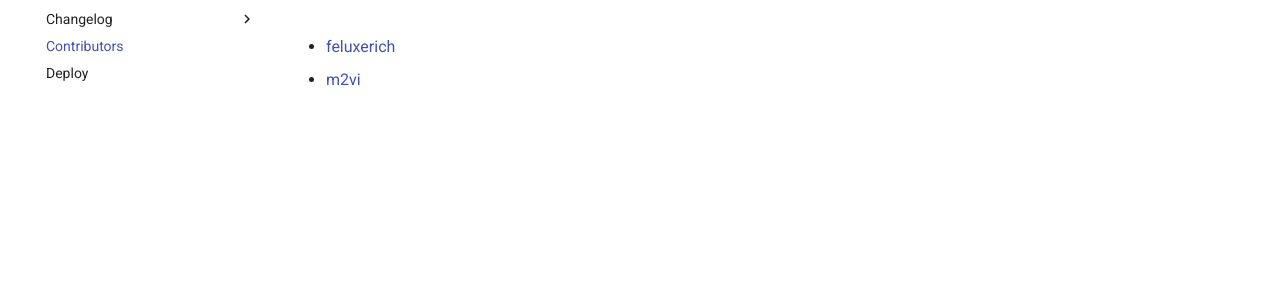
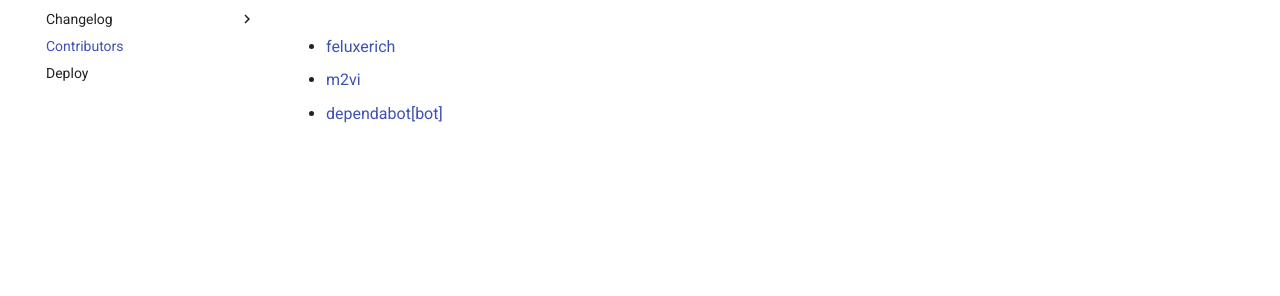
Before and after one commit to feluxerich/core, an MkDocs documentation site: the page built from docs/docs/contributors.md, in a window 1280 px wide. Shown: the part 146-442 px from the top of the page. Built offline with MkDocs 1.6.1 and Material for MkDocs 9.7.7, drawn with Linux system fonts in a browser that asks for light colours; comment, search, counter and statistics services are not loaded.

Commit message:
Updated Contributors

```diff
--- a/docs/docs/contributors.md
+++ b/docs/docs/contributors.md
@@ -2,3 +2,4 @@
 
 - [feluxerich](https://github.com/feluxerich)
 - [m2vi](https://github.com/m2vi)
+- [dependabot[bot]](https://github.com/apps/dependabot)
```
